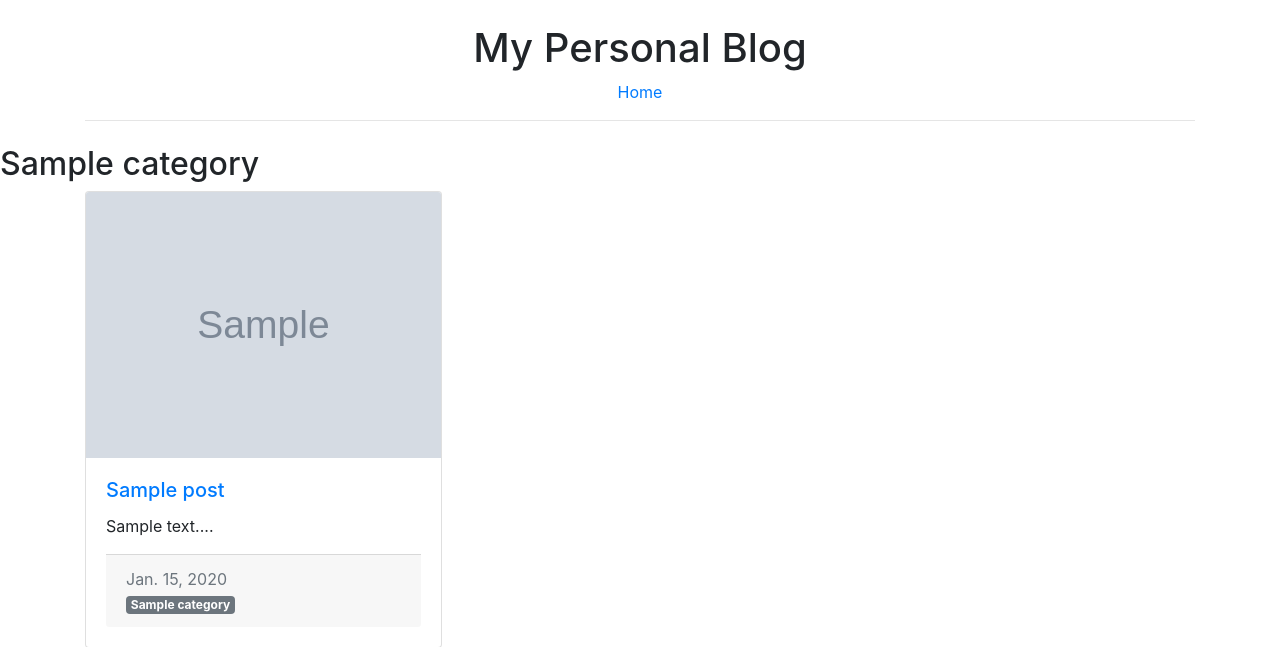
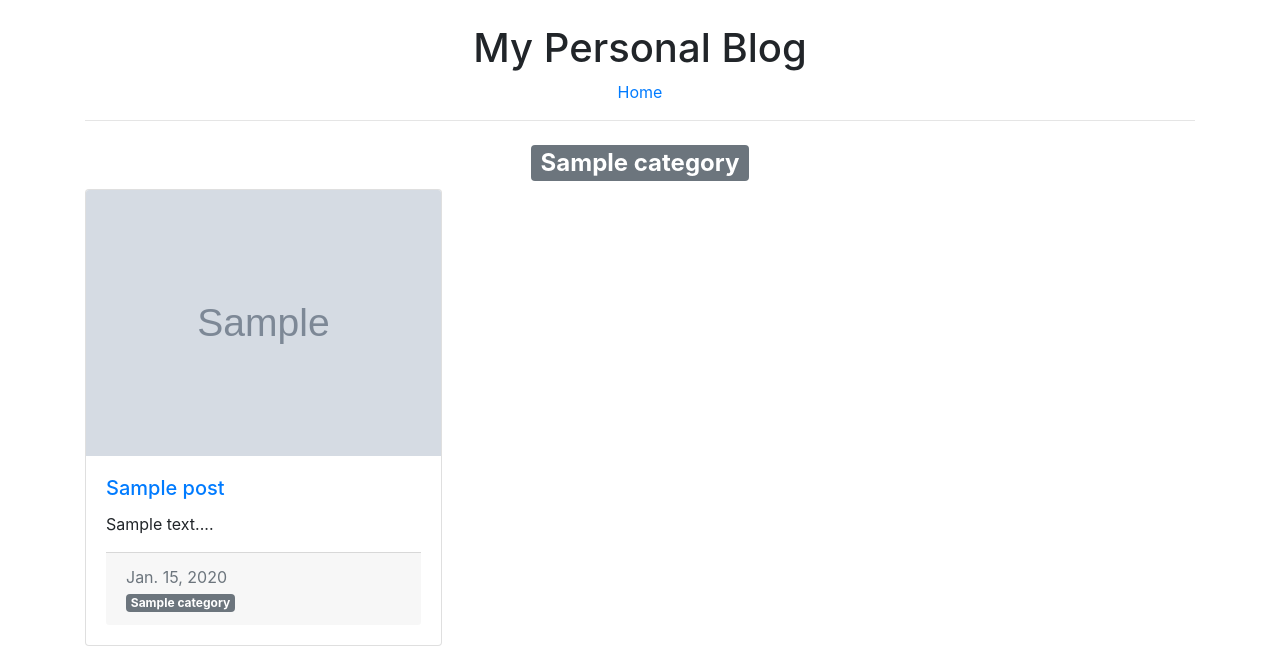
Before and after one commit to Tina-lab/Blogs, a Django app: a page that uses blog/templates/blog/category.html in a window 1280 px wide. Shown: the top 647 px of the page. Run offline with Django 5.2, Linux system fonts and the light colour scheme; tables that the repository leaves empty hold one stand-in row (values such as "Sample post"); grey boxes marked "Sample" are stand-in pictures; some libraries are stand-ins or nearby versions.

Commit message:
Updated the 'under specific category' view

```diff
--- a/blog/templates/blog/category.html
+++ b/blog/templates/blog/category.html
@@ -3,5 +3,7 @@
 {% extends "blog/index.html" %}
 
 {% block page_title %}
-<h2>{{ category }}</h2>
+<div class="text-center">
+    <h2 class="badge badge-secondary" style="font-size: 1.5em;">{{ category }}</h2>
+</div>
 {% endblock page_title %}
```
